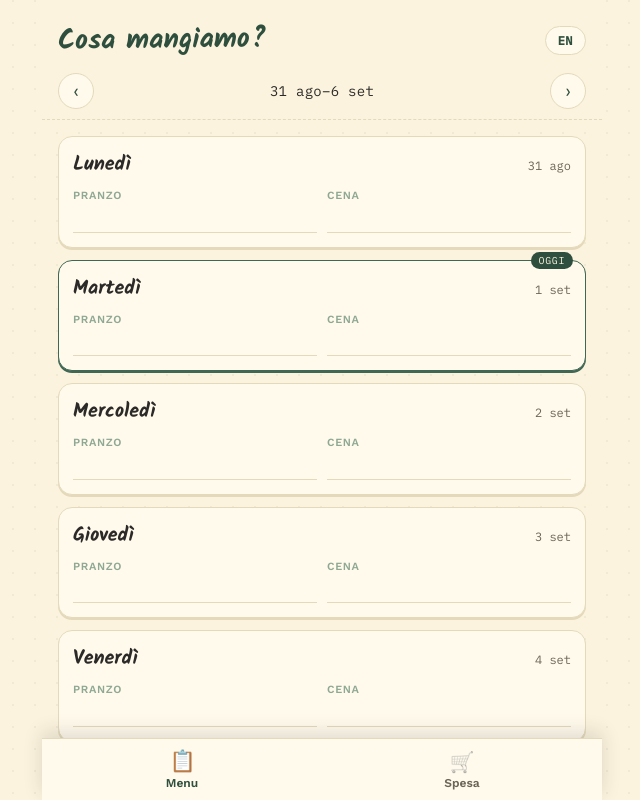
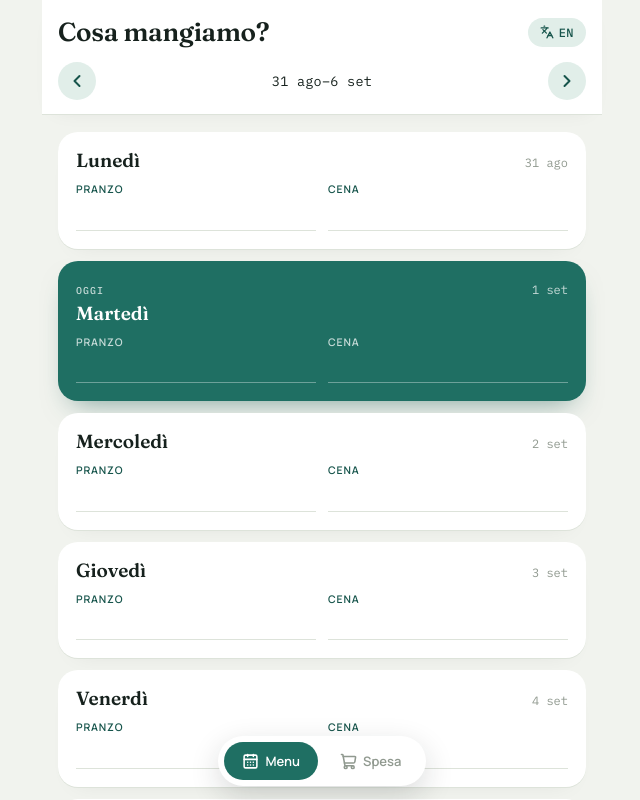
Before and after one commit to AlessandroLan/WeeklyMenu, a React (Vite) app: page / in a window 1280 px wide. Both pictures are taken after typing "Sample123" into the empty fields and a click on the button "Entra". Shown: the top 800 px of the page, without its empty margins (318-958 px from the left). Built offline with nearby package versions, Linux system fonts and the light colour scheme; no server answers; the database is empty.

Commit message:
Including new aehstetic

```diff
--- a/index.html
+++ b/index.html
@@ -4,12 +4,12 @@
     <meta charset="UTF-8" />
     <link rel="icon" type="image/svg+xml" href="favicon.svg" />
     <meta name="viewport" content="width=device-width, initial-scale=1, viewport-fit=cover, maximum-scale=1" />
-    <meta name="theme-color" content="#2F4F3E" />
+    <meta name="theme-color" content="#1f6f63" />
     <meta name="description" content="Menu della settimana e lista della spesa, condivisi in tempo reale." />
     <link rel="preconnect" href="https://fonts.googleapis.com" />
     <link rel="preconnect" href="https://fonts.gstatic.com" crossorigin />
     <link
-      href="https://fonts.googleapis.com/css2?family=Kalam:wght@400;700&family=Work+Sans:wght@400;500;600;700&family=IBM+Plex+Mono:wght@400;500&display=swap"
+      href="https://fonts.googleapis.com/css2?family=Fraunces:opsz,wght@9..144,500;9..144,600;9..144,700&family=Manrope:wght@400;500;600;700&family=IBM+Plex+Mono:wght@400;500&display=swap"
       rel="stylesheet"
     />
     <title>Menu della settimana</title>
--- a/package.json
+++ b/package.json
@@ -11,6 +11,7 @@
   },
   "dependencies": {
     "@supabase/supabase-js": "^2.112.4",
+    "lucide-react": "^1.37.0",
     "react": "^19.2.8",
     "react-dom": "^19.2.8"
   },
--- a/src/App.jsx
+++ b/src/App.jsx
@@ -1,4 +1,5 @@
 import { useEffect, useMemo, useState } from "react";
+import { CalendarDays, Languages, ShoppingCart } from "lucide-react";
 import PinGate, { isUnlocked } from "./components/PinGate";
 import WeekNav from "./components/WeekNav";
 import MenuTab from "./components/MenuTab";
@@ -128,6 +129,7 @@ export default function App() {
             onClick={toggleLang}
             aria-label={t("toggleLanguageAria")}
           >
+            <Languages size={14} strokeWidth={2.2} />
             {lang === "it" ? "EN" : "IT"}
           </button>
         </div>
@@ -156,20 +158,22 @@ export default function App() {
       </main>
 
       <nav className="app__nav">
+        <div className="app__nav-inner">
           <button
             className={`app__nav-item${tab === "menu" ? " app__nav-item--active" : ""}`}
             onClick={() => setTab("menu")}
           >
-          <span className="app__nav-icon" aria-hidden="true">📋</span>
+            <CalendarDays size={17} strokeWidth={2.2} />
             {t("navMenu")}
           </button>
           <button
             className={`app__nav-item${tab === "spesa" ? " app__nav-item--active" : ""}`}
             onClick={() => setTab("spesa")}
           >
-          <span className="app__nav-icon" aria-hidden="true">🛒</span>
+            <ShoppingCart size={17} strokeWidth={2.2} />
             {t("navSpesa")}
           </button>
+        </div>
       </nav>
     </div>
   );
--- a/src/components/DayCard.jsx
+++ b/src/components/DayCard.jsx
@@ -28,9 +28,11 @@ export default function DayCard({ dayKey, label, date, value, onSave }) {
 
   return (
     <div className={`day-card${isToday ? " day-card--today" : ""}`}>
-      {isToday && <span className="day-card__today-badge">{t("todayBadge")}</span>}
       <div className="day-card__header">
-        <h2 className="day-card__name">{label}</h2>
+        <div>
+          {isToday && <span className="day-card__eyebrow">{t("todayBadge")}</span>}
+          <h2 className="day-card__name">{label}</h2>
+        </div>
         <span className="day-card__date">{shortDayDate(date, lang)}</span>
       </div>
       <div className="day-card__meals">
--- a/src/components/PinGate.jsx
+++ b/src/components/PinGate.jsx
@@ -1,4 +1,5 @@
 import { useState } from "react";
+import { Lock } from "lucide-react";
 import { useLanguage } from "../lib/LanguageContext";
 
 const STORAGE_KEY = "menu-app-unlocked";
@@ -26,7 +27,9 @@ export default function PinGate({ onUnlock }) {
   return (
     <div className="pin-gate">
       <form className="pin-card" onSubmit={handleSubmit}>
-        <span className="pin-card__tab" aria-hidden="true" />
+        <div className="pin-card__icon">
+          <Lock size={22} strokeWidth={2.2} />
+        </div>
         <h1 className="pin-card__title">{t("pinTitle")}</h1>
         <p className="pin-card__hint">{t("pinHint")}</p>
         <input
--- a/src/components/WeekNav.jsx
+++ b/src/components/WeekNav.jsx
@@ -1,3 +1,4 @@
+import { ChevronLeft, ChevronRight } from "lucide-react";
 import { weekRangeLabel, isSameWeek } from "../lib/dates";
 import { useLanguage } from "../lib/LanguageContext";
 
@@ -8,7 +9,7 @@ export default function WeekNav({ monday, onPrev, onNext, onToday }) {
   return (
     <div className="week-nav">
       <button className="week-nav__arrow" onClick={onPrev} aria-label={t("prevWeekAria")}>
-        ‹
+        <ChevronLeft size={20} strokeWidth={2.4} />
       </button>
       <button
         className="week-nav__label"
@@ -20,7 +21,7 @@ export default function WeekNav({ monday, onPrev, onNext, onToday }) {
         {!isCurrent && <span className="week-nav__today">{t("todayReturn")}</span>}
       </button>
       <button className="week-nav__arrow" onClick={onNext} aria-label={t("nextWeekAria")}>
-        ›
+        <ChevronRight size={20} strokeWidth={2.4} />
       </button>
     </div>
   );
--- a/src/index.css
+++ b/src/index.css
@@ -14,9 +14,9 @@
   position: sticky;
   top: 0;
   z-index: 5;
-  padding: 18px var(--gutter) 10px;
-  background: var(--paper);
-  border-bottom: 1px dashed var(--line);
+  padding: 16px var(--gutter) 14px;
+  background: var(--surface);
+  box-shadow: 0 1px 0 var(--line), 0 8px 20px -14px var(--shadow);
 }
 
 .app__header-row {
@@ -24,39 +24,43 @@
   align-items: center;
   justify-content: space-between;
   gap: 10px;
-  margin-bottom: 10px;
+  margin-bottom: 14px;
 }
 
 .app__title {
   font-family: var(--font-display);
-  font-size: 28px;
-  font-weight: 700;
+  font-size: 26px;
+  font-weight: 600;
   margin: 0;
-  color: var(--pine);
-  transform: rotate(-0.6deg);
+  color: var(--ink);
+  letter-spacing: -0.01em;
 }
 
 .app__lang-toggle {
   flex-shrink: 0;
-  border: 1px solid var(--line);
-  background: var(--paper-raised);
-  color: var(--pine);
+  display: flex;
+  align-items: center;
+  gap: 5px;
+  border: none;
+  background: var(--teal-tint);
+  color: var(--teal-dark);
   font-family: var(--font-mono);
   font-size: 12px;
-  font-weight: 600;
+  font-weight: 500;
   letter-spacing: 0.04em;
   border-radius: 999px;
-  padding: 6px 12px;
+  padding: 7px 12px;
   cursor: pointer;
+  transition: transform 0.15s ease, background 0.15s ease;
 }
 
 .app__lang-toggle:active {
-  transform: scale(0.95);
+  transform: scale(0.94);
 }
 
 .app__main {
   flex: 1;
-  padding: 16px var(--gutter) calc(var(--nav-height) + 24px);
+  padding: 18px var(--gutter) calc(var(--nav-height) + 32px);
   animation: rise 0.35s ease both;
 }
 
@@ -73,73 +77,72 @@
 
 .app__loading {
   color: var(--ink-soft);
-  font-style: italic;
   text-align: center;
   margin-top: 40px;
+  font-size: 14px;
 }
 
 .app__nav {
   position: fixed;
-  bottom: 0;
+  bottom: 14px;
   left: 0;
   right: 0;
-  height: var(--nav-height);
   display: flex;
-  max-width: 560px;
-  margin: 0 auto;
-  background: var(--paper-raised);
-  border-top: 1px solid var(--line);
-  box-shadow: 0 -6px 18px var(--shadow);
-  padding-bottom: env(safe-area-inset-bottom);
+  justify-content: center;
+  z-index: 5;
+}
+
+.app__nav-inner {
+  display: flex;
+  gap: 4px;
+  background: var(--surface);
+  border-radius: 999px;
+  padding: 6px;
+  box-shadow: 0 10px 30px var(--shadow-strong);
+  margin-bottom: env(safe-area-inset-bottom);
 }
 
 .app__nav-item {
-  flex: 1;
   display: flex;
-  flex-direction: column;
   align-items: center;
-  justify-content: center;
-  gap: 2px;
-  background: none;
+  gap: 6px;
   border: none;
+  background: transparent;
+  border-radius: 999px;
+  padding: 10px 18px;
   font-family: var(--font-body);
-  font-size: 12px;
+  font-size: 13px;
   font-weight: 600;
-  color: var(--ink-soft);
+  color: var(--ink-faint);
   cursor: pointer;
-}
-
-.app__nav-icon {
-  font-size: 20px;
-  filter: grayscale(1) opacity(0.6);
-  transition: filter 0.2s ease, transform 0.2s ease;
+  transition: background 0.18s ease, color 0.18s ease;
 }
 
 .app__nav-item--active {
-  color: var(--pine);
-}
-
-.app__nav-item--active .app__nav-icon {
-  filter: none;
-  transform: translateY(-1px) scale(1.05);
+  background: var(--teal);
+  color: #fff;
 }
 
 .setup-notice {
-  max-width: 480px;
+  max-width: 460px;
   margin: 80px auto;
   padding: 0 24px;
   text-align: center;
   color: var(--ink);
-  font-family: var(--font-body);
+}
+
+.setup-notice h1 {
+  font-family: var(--font-display);
+  font-weight: 600;
 }
 
 .setup-notice code {
-  background: var(--paper-raised);
-  border: 1px solid var(--line);
+  background: var(--teal-tint);
   border-radius: 4px;
   padding: 1px 5px;
   font-family: var(--font-mono);
   font-size: 0.9em;
+  color: var(--teal-dark);
 }
 
 /* ---------- Week nav ---------- */
@@ -152,19 +155,22 @@
 }
 
 .week-nav__arrow {
-  width: 36px;
-  height: 36px;
+  width: 38px;
+  height: 38px;
+  flex-shrink: 0;
+  display: flex;
+  align-items: center;
+  justify-content: center;
   border-radius: 50%;
-  border: 1px solid var(--line);
-  background: var(--paper-raised);
-  color: var(--pine);
-  font-size: 18px;
-  line-height: 1;
+  border: none;
+  background: var(--teal-tint);
+  color: var(--teal-dark);
   cursor: pointer;
+  transition: transform 0.15s ease;
 }
 
 .week-nav__arrow:active {
-  transform: scale(0.94);
+  transform: scale(0.92);
 }
 
 .week-nav__label {
@@ -172,7 +178,7 @@
   display: flex;
   flex-direction: column;
   align-items: center;
-  gap: 1px;
+  gap: 2px;
   background: none;
   border: none;
   cursor: pointer;
@@ -185,14 +191,15 @@
 
 .week-nav__range {
   font-family: var(--font-mono);
-  font-size: 14px;
+  font-size: 13.5px;
   letter-spacing: 0.02em;
+  color: var(--ink);
 }
 
 .week-nav__today {
   font-size: 11px;
-  color: var(--pine-dim);
-  text-decoration: underline;
+  font-weight: 600;
+  color: var(--teal);
 }
 
 /* ---------- Day cards ---------- */
@@ -204,72 +211,82 @@
 }
 
 .day-card {
-  background: var(--paper-raised);
-  border: 1px solid var(--line);
+  background: var(--surface);
   border-radius: var(--radius);
-  padding: 12px 14px 14px;
-  box-shadow: 0 2px 0 var(--line);
+  padding: 16px 18px 18px;
+  box-shadow: 0 1px 0 var(--line), 0 12px 24px -18px var(--shadow);
   position: relative;
+  transition: transform 0.15s ease;
 }
 
 .day-card--today {
-  border-color: var(--pine-dim);
-  box-shadow: 0 2px 0 var(--pine-dim);
+  background: var(--teal);
+  box-shadow: 0 14px 28px -14px rgba(22, 84, 75, 0.55);
 }
 
-.day-card__today-badge {
-  position: absolute;
-  top: -9px;
-  right: 12px;
-  background: var(--pine);
-  color: var(--paper);
+.day-card__eyebrow {
+  display: inline-block;
   font-family: var(--font-mono);
   font-size: 10px;
-  letter-spacing: 0.06em;
+  font-weight: 500;
+  letter-spacing: 0.1em;
   text-transform: uppercase;
-  padding: 2px 8px;
-  border-radius: 999px;
+  color: rgba(255, 255, 255, 0.75);
+  margin-bottom: 4px;
 }
 
 .day-card__header {
   display: flex;
   align-items: baseline;
   justify-content: space-between;
-  margin-bottom: 8px;
+  margin-bottom: 10px;
 }
 
 .day-card__name {
   font-family: var(--font-display);
-  font-size: 20px;
+  font-size: 19px;
+  font-weight: 600;
   margin: 0;
   color: var(--ink);
+}
+
+.day-card--today .day-card__name {
+  color: #fff;
 }
 
 .day-card__date {
   font-family: var(--font-mono);
   font-size: 12px;
-  color: var(--ink-soft);
+  color: var(--ink-faint);
+}
+
+.day-card--today .day-card__date {
+  color: rgba(255, 255, 255, 0.75);
 }
 
 .day-card__meals {
   display: grid;
   grid-template-columns: 1fr 1fr;
-  gap: 10px;
+  gap: 12px;
 }
 
 .day-card__meal {
   display: flex;
   flex-direction: column;
-  gap: 4px;
+  gap: 5px;
   min-width: 0;
 }
 
 .day-card__meal-label {
-  font-size: 11px;
+  font-size: 10.5px;
   font-weight: 600;
   text-transform: uppercase;
-  letter-spacing: 0.06em;
-  color: var(--sage);
+  letter-spacing: 0.08em;
+  color: var(--teal-dark);
+}
+
+.day-card--today .day-card__meal-label {
+  color: rgba(255, 255, 255, 0.75);
 }
 
 .day-card__meal-input {
@@ -278,25 +295,34 @@
   box-sizing: border-box;
   resize: none;
   border: none;
-  border-bottom: 1px solid var(--line);
+  border-bottom: 1.5px solid var(--line);
   background: transparent;
-  padding: 2px 0 4px;
+  padding: 3px 0 6px;
   font-size: 14.5px;
+  font-family: var(--font-body);
   color: var(--ink);
-  min-height: 22px;
+  min-height: 24px;
   line-height: 1.35;
   overflow-wrap: break-word;
   word-break: break-word;
 }
 
 .day-card__meal-input:focus {
-  border-bottom-color: var(--pine-dim);
+  border-bottom-color: var(--teal);
   outline: none;
 }
 
-.day-card__meal-input::placeholder {
-  color: var(--ink-soft);
-  opacity: 0.55;
+.day-card--today .day-card__meal-input {
+  color: #fff;
+  border-bottom-color: rgba(255, 255, 255, 0.35);
+}
+
+.day-card--today .day-card__meal-input:focus {
+  border-bottom-color: #fff;
+}
+
+.day-card--today .day-card__meal-input::placeholder {
+  color: rgba(255, 255, 255, 0.5);
 }
 
 /* ---------- Shopping list ---------- */
@@ -308,17 +334,17 @@
 }
 
 .shopping-list {
-  background: var(--paper-raised);
-  border: 1px solid var(--line);
+  background: var(--surface);
   border-radius: var(--radius);
-  padding: 4px 6px;
+  padding: 4px 8px;
+  box-shadow: 0 1px 0 var(--line), 0 12px 24px -18px var(--shadow);
 }
 
 .shopping-list__empty {
-  padding: 24px 12px;
+  padding: 30px 14px;
   text-align: center;
-  color: var(--ink-soft);
-  font-style: italic;
+  color: var(--ink-faint);
+  font-size: 14px;
 }
 
 .shopping-list__items {
@@ -330,9 +356,9 @@
 .shopping-item {
   display: flex;
   align-items: center;
-  gap: 10px;
-  padding: 10px 8px;
-  border-bottom: 1px dashed var(--line);
+  gap: 12px;
+  padding: 12px 6px;
+  border-bottom: 1px solid var(--line);
 }
 
 .shopping-item:last-child {
@@ -344,20 +370,23 @@
   width: 26px;
   height: 26px;
   border-radius: 50%;
-  border: 2px solid var(--sage);
+  border: 2px solid var(--line);
   background: transparent;
-  color: var(--paper);
   display: flex;
   align-items: center;
   justify-content: center;
-  font-size: 14px;
+  color: #fff;
   cursor: pointer;
+  transition: background 0.15s ease, border-color 0.15s ease, transform 0.1s ease;
+}
+
+.shopping-item__check:active {
+  transform: scale(0.9);
 }
 
 .shopping-item--checked .shopping-item__check {
-  background: var(--pine);
-  border-color: var(--pine);
-  color: var(--paper);
+  background: var(--teal);
+  border-color: var(--teal);
 }
 
 .shopping-item__text {
@@ -367,38 +396,44 @@
 }
 
 .shopping-item--checked .shopping-item__text {
-  color: var(--ink-soft);
+  color: var(--ink-faint);
   text-decoration: line-through;
-  text-decoration-color: var(--tomato);
-  text-decoration-thickness: 2px;
+  text-decoration-color: var(--teal);
+  text-decoration-thickness: 1.5px;
 }
 
 .shopping-item__delete {
   flex-shrink: 0;
-  width: 26px;
-  height: 26px;
+  width: 28px;
+  height: 28px;
+  display: flex;
+  align-items: center;
+  justify-content: center;
   border: none;
   background: none;
-  color: var(--ink-soft);
-  font-size: 18px;
+  color: var(--ink-faint);
   cursor: pointer;
+  transition: color 0.15s ease;
+}
+
+.shopping-item__delete:active {
+  color: var(--danger);
 }
 
 .shopping-tab__clear {
   align-self: flex-start;
   border: none;
   background: none;
-  color: var(--tomato);
+  color: var(--danger);
   font-size: 13px;
   font-weight: 600;
-  text-decoration: underline;
-  padding: 0;
+  padding: 0 4px;
   cursor: pointer;
 }
 
 .shopping-add {
   position: fixed;
-  bottom: calc(var(--nav-height) + env(safe-area-inset-bottom) + 10px);
+  bottom: calc(var(--nav-height) + env(safe-area-inset-bottom) + 22px);
   left: 0;
   right: 0;
   max-width: 560px;
@@ -406,33 +441,42 @@
   padding: 0 var(--gutter);
   display: flex;
   gap: 8px;
+  z-index: 4;
 }
 
 .shopping-add__input {
   flex: 1;
-  border: 1px solid var(--line);
+  border: none;
   border-radius: 999px;
-  padding: 12px 16px;
+  padding: 13px 18px;
   font-size: 15px;
-  background: var(--paper-raised);
-  box-shadow: 0 4px 12px var(--shadow);
+  font-family: var(--font-body);
+  background: var(--surface);
+  box-shadow: 0 10px 24px var(--shadow-strong);
+}
+
+.shopping-add__input::placeholder {
+  color: var(--ink-faint);
 }
 
 .shopping-add__button {
-  width: 44px;
-  height: 44px;
+  flex-shrink: 0;
+  width: 46px;
+  height: 46px;
+  display: flex;
+  align-items: center;
+  justify-content: center;
   border-radius: 50%;
   border: none;
-  background: var(--pine);
-  color: var(--paper);
-  font-size: 22px;
-  line-height: 1;
-  box-shadow: 0 4px 12px var(--shadow);
+  background: var(--teal);
+  color: #fff;
+  box-shadow: 0 10px 24px var(--shadow-strong);
   cursor: pointer;
+  transition: transform 0.12s ease;
 }
 
 .shopping-add__button:active {
-  transform: scale(0.95);
+  transform: scale(0.92);
 }
 
 /* ---------- PIN gate ---------- */
@@ -443,49 +487,49 @@
   align-items: center;
   justify-content: center;
   padding: 24px;
+  background: var(--bg);
 }
 
 .pin-card {
-  position: relative;
   width: 100%;
   max-width: 320px;
-  background: var(--paper-raised);
-  border: 1px solid var(--line);
+  background: var(--surface);
   border-radius: var(--radius);
-  padding: 34px 26px 26px;
+  padding: 32px 28px 28px;
   text-align: center;
-  box-shadow: 0 10px 30px var(--shadow);
-  transform: rotate(-0.8deg);
+  box-shadow: 0 20px 50px var(--shadow-strong);
 }
 
-.pin-card__tab {
-  position: absolute;
-  top: -10px;
-  left: 50%;
-  transform: translateX(-50%) rotate(2deg);
-  width: 60px;
-  height: 20px;
-  background: rgba(143, 168, 147, 0.55);
-  border-radius: 2px;
+.pin-card__icon {
+  width: 52px;
+  height: 52px;
+  margin: 0 auto 16px;
+  border-radius: 50%;
+  background: var(--teal-tint);
+  color: var(--teal-dark);
+  display: flex;
+  align-items: center;
+  justify-content: center;
 }
 
 .pin-card__title {
   font-family: var(--font-display);
-  font-size: 26px;
-  color: var(--pine);
+  font-size: 22px;
+  font-weight: 600;
+  color: var(--ink);
   margin: 0 0 6px;
 }
 
 .pin-card__hint {
   font-size: 13px;
   color: var(--ink-soft);
-  margin: 0 0 18px;
+  margin: 0 0 20px;
 }
 
 .pin-card__input {
   width: 100%;
   text-align: center;
-  letter-spacing: 0.4em;
+  letter-spacing: 0.5em;
   font-size: 22px;
   font-family: var(--font-mono);
   border: none;
@@ -493,19 +537,20 @@
   background: transparent;
   padding: 8px 0;
   margin-bottom: 8px;
+  color: var(--ink);
 }
 
 .pin-card__input:focus {
   outline: none;
-  border-bottom-color: var(--pine-dim);
+  border-bottom-color: var(--teal);
 }
 
 .pin-card__input--error {
-  border-bottom-color: var(--tomato);
+  border-bottom-color: var(--danger);
 }
 
 .pin-card__error {
-  color: var(--tomato);
+  color: var(--danger);
   font-size: 12px;
   margin: 0 0 14px;
 }
@@ -514,13 +559,14 @@
   width: 100%;
   border: none;
   border-radius: 999px;
-  background: var(--pine);
-  color: var(--paper);
+  background: var(--teal);
+  color: #fff;
   font-size: 15px;
   font-weight: 600;
-  padding: 12px;
+  padding: 13px;
   cursor: pointer;
-  margin-top: 6px;
+  margin-top: 8px;
+  transition: transform 0.12s ease;
 }
 
 .pin-card__button:active {
--- a/src/styles/tokens.css
+++ b/src/styles/tokens.css
@@ -1,26 +1,34 @@
 :root {
-  /* Color: warm paper stuck-to-the-fridge palette */
-  --paper: #fbf3dd;
-  --paper-raised: #fffaec;
-  --ink: #2b2a28;
-  --ink-soft: #6b6558;
-  --pine: #2f4f3e;
-  --pine-dim: #3f6753;
-  --tomato: #c1502e;
-  --sage: #8fa893;
-  --line: #e4d9bb;
-  --shadow: rgba(43, 42, 40, 0.14);
+  /* Color: deep petrol + warm stone, a kitchen-garden palette (not the
+     usual cream+terracotta AI default) */
+  --bg: #f1f3ee;
+  --surface: #ffffff;
+  --ink: #16211d;
+  --ink-soft: #5c6b62;
+  --ink-faint: #90998f;
+
+  --teal: #1f6f63;
+  --teal-dark: #16544b;
+  --teal-tint: #e1eee9;
+
+  --citrus: #f2a93b;
+  --citrus-tint: #fdf0da;
+
+  --danger: #c4483a;
+
+  --line: #dde3da;
+  --shadow: rgba(22, 33, 29, 0.1);
+  --shadow-strong: rgba(22, 33, 29, 0.16);
 
   /* Type */
-  --font-display: "Kalam", cursive;
-  --font-body: "Work Sans", system-ui, sans-serif;
+  --font-display: "Fraunces", "Iowan Old Style", serif;
+  --font-body: "Manrope", system-ui, sans-serif;
   --font-mono: "IBM Plex Mono", ui-monospace, monospace;
 
   /* Layout */
-  --radius: 14px;
-  --radius-sm: 8px;
-  --nav-height: 62px;
-  --header-height: 108px;
+  --radius: 20px;
+  --radius-sm: 12px;
+  --nav-height: 66px;
   --gutter: 16px;
 
   color-scheme: light;
@@ -38,9 +46,7 @@ body,
 
 body {
   margin: 0;
-  background: var(--paper);
-  background-image: radial-gradient(circle at 1px 1px, rgba(43, 42, 40, 0.05) 1px, transparent 0);
-  background-size: 22px 22px;
+  background: var(--bg);
   color: var(--ink);
   font-family: var(--font-body);
   -webkit-font-smoothing: antialiased;
@@ -57,7 +63,7 @@ textarea {
 }
 
 :focus-visible {
-  outline: 3px solid var(--pine-dim);
+  outline: 3px solid var(--teal);
   outline-offset: 2px;
 }
 
--- a/vite.config.js
+++ b/vite.config.js
@@ -1,6 +1,5 @@
 import react from '@vitejs/plugin-react'
 import { defineConfig } from 'vite'
-
 // https://vite.dev/config/
 export default defineConfig({
   plugins: [react()],
```
Also changed, not shown: src/components/ShoppingTab.jsx (+4 -3 lines), public/favicon.svg, 1 other file (tests, documents, lock files or other folders). Lines whose indentation alone changed are shown as unchanged.
